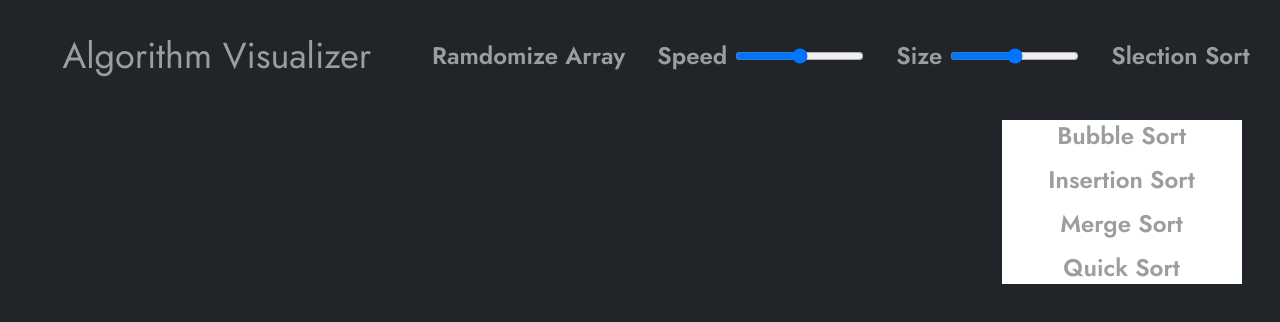
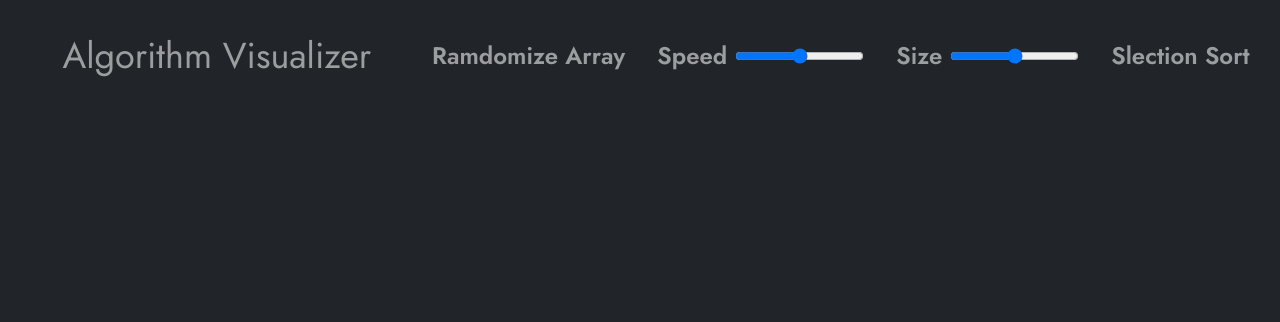
Before and after one commit to imakhlaq/algorithm-visualizer, a React (Vite) app: page / in a window 1280 px wide. Shown: the top 322 px of the page. Built offline with nearby package versions, Linux system fonts and the light colour scheme.

Commit message:
selected alogo

```diff
--- a/src/components/Header.tsx
+++ b/src/components/Header.tsx
@@ -1,5 +1,5 @@
 import MyContext from "../store/MyContext";
-import { useContext, useState } from "react";
+import { useContext, useState, MouseEvent } from "react";
 
 const algos = [
   {
@@ -8,15 +8,15 @@ const algos = [
   },
   {
     name: "Insertion Sort",
-    id: "2",
+    id: "3",
   },
   {
     name: "Merge Sort",
-    id: "2",
+    id: "4",
   },
   {
     name: "Quick Sort",
-    id: "2",
+    id: "5",
   },
 ];
 
@@ -24,7 +24,14 @@ const Header = () => {
   const [showList, setShowList] = useState(false);
 
   const ctx = useContext(MyContext);
-  console.log(ctx.selectedAlgo);
+
+  const ShowAlgoLists = () => {
+    setShowList((state) => !state);
+  };
+
+  const changeAlgoHandler = (event: MouseEvent<HTMLLIElement>) => {
+    ctx.setSelectedAlgo((event.target as HTMLElement).textContent!);
+  };
 
   return (
     <header className="flex justify-around mt-9 items-center">
@@ -43,14 +50,18 @@ const Header = () => {
         </div>
 
         <div className="cursor-pointer relative">
-          <p>{ctx.selectedAlgo} </p>
-          <div className="absolute top-20 right-2 bg-white w-full px-4 min-w-[15rem]">
-            <ul className="text-center space-y-3">
-              {algos.map((algo) => (
-                <li key={algo.id}>{algo.name}</li>
-              ))}
-            </ul>
-          </div>
+          <button onClick={ShowAlgoLists}>{ctx.selectedAlgo} </button>
+          {showList && (
+            <div className="absolute top-12 -right-3 bg-white w-full min-w-[12rem] font-normal text-black rounded-sm shadow-lg">
+              <ul className="text-center space-y-3 mt-4">
+                {algos.map((algo) => (
+                  <li onClick={changeAlgoHandler} key={algo.id}>
+                    {algo.name}
+                  </li>
+                ))}
+              </ul>
+            </div>
+          )}
         </div>
       </div>
     </header>
```
